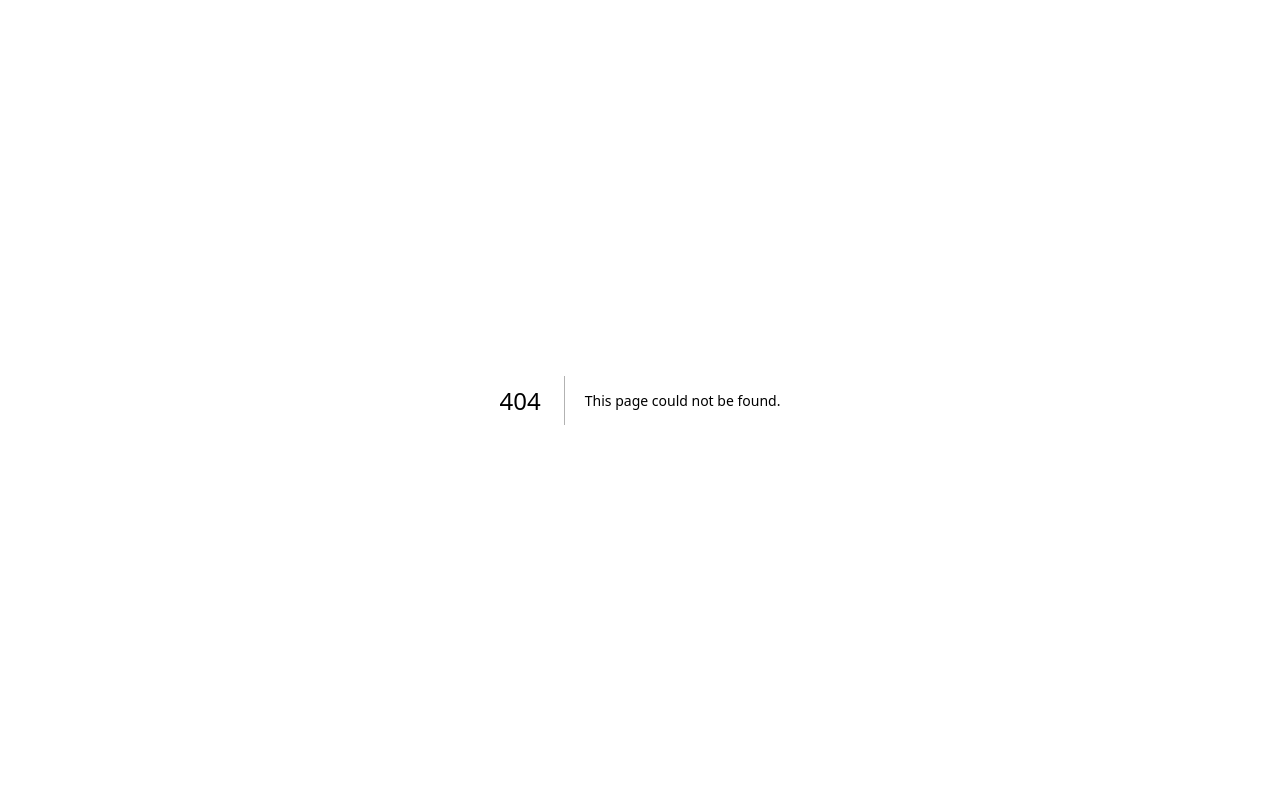
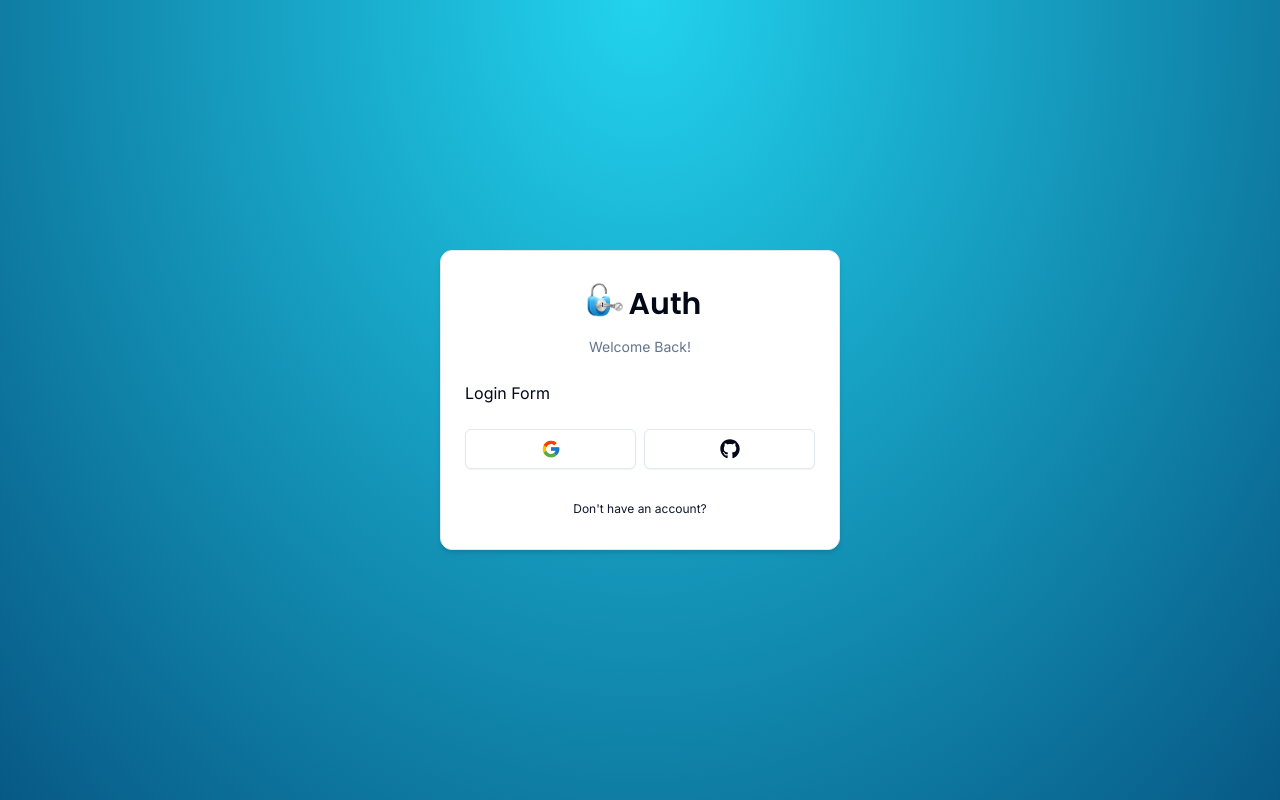
Before and after one commit to zntb/next-auth-v5-tutorial, a Next.js app: page /auth/login in a window 1280 px wide. Before the commit this address had no page. Built offline with nearby package versions, Linux system fonts and the light colour scheme.

Commit message:
Add Login Form

```diff
--- /dev/null
+++ b/app/auth/layout.tsx
@@ -0,0 +1,9 @@
+const AuthLayout = ({ children }: { children: React.ReactNode }) => {
+  return (
+    <div className="h-full flex items-center justify-center bg-[radial-gradient(ellipse_at_top,_var(--tw-gradient-stops))] from-cyan-400 to-sky-800">
+      {children}
+    </div>
+  );
+};
+
+export default AuthLayout;
--- /dev/null
+++ b/app/auth/login/page.tsx
@@ -0,0 +1,7 @@
+import { LoginForm } from '@/components/auth/login-form';
+
+const LoginPage = () => {
+  return <LoginForm />;
+};
+
+export default LoginPage;
--- a/app/page.tsx
+++ b/app/page.tsx
@@ -1,4 +1,4 @@
-import lock from '../public/lock.png';
+import lock from '@/public/images/lock.png';
 import Image from 'next/image';
 import { Button } from '@/components/ui/button';
 import { Poppins } from 'next/font/google';
--- /dev/null
+++ b/components/auth/back-button.tsx
@@ -0,0 +1,16 @@
+'use client';
+import Link from 'next/link';
+import { Button } from '../ui/button';
+
+interface BackButtonProps {
+  href: string;
+  label: string;
+}
+
+export const BackButton = ({ href, label }: BackButtonProps) => {
+  return (
+    <Button variant="link" className="font-normal w-full" size="sm" asChild>
+      <Link href={href}>{label}</Link>
+    </Button>
+  );
+};
--- /dev/null
+++ b/components/auth/card-wrapper.tsx
@@ -0,0 +1,39 @@
+'use client';
+
+import { Card, CardContent, CardHeader, CardFooter } from '../ui/card';
+import { BackButton } from './back-button';
+import { Header } from './header';
+import { Social } from './social';
+
+interface CardWrapperProps {
+  children: React.ReactNode;
+  headerLabel: string;
+  backButtonLabel: string;
+  backButtonHref: string;
+  showSocial?: boolean;
+}
+
+export const CardWrapper = ({
+  children,
+  headerLabel,
+  backButtonLabel,
+  backButtonHref,
+  showSocial,
+}: CardWrapperProps) => {
+  return (
+    <Card className="w-[400px] shadow-md">
+      <CardHeader>
+        <Header label={headerLabel} />
+      </CardHeader>
+      <CardContent>{children}</CardContent>
+      {showSocial && (
+        <CardFooter>
+          <Social />
+        </CardFooter>
+      )}
+      <CardFooter>
+        <BackButton label={backButtonLabel} href={backButtonHref} />
+      </CardFooter>
+    </Card>
+  );
+};
--- /dev/null
+++ b/components/auth/header.tsx
@@ -0,0 +1,24 @@
+import { Poppins } from 'next/font/google';
+import { cn } from '@/lib/utils';
+import lock from '@/public/images/lock.png';
+import Image from 'next/image';
+
+const font = Poppins({ subsets: ['latin'], weight: '600' });
+
+interface HeaderProps {
+  label: string;
+}
+
+export const Header = ({ label }: HeaderProps) => {
+  return (
+    <div className="w-full flex flex-col gap-y-4 items-center justify-center">
+      <h1 className={cn('text-3xl font-semibold', font.className)}>
+        <span className="relative inline-block mb-[-0.7rem]">
+          <Image src={lock} alt="lock" width={50} height={50} />
+        </span>
+        Auth
+      </h1>
+      <p className="text-muted-foreground text-sm">{label}</p>
+    </div>
+  );
+};
--- /dev/null
+++ b/components/auth/login-form.tsx
@@ -0,0 +1,14 @@
+import { CardWrapper } from './card-wrapper';
+
+export const LoginForm = () => {
+  return (
+    <CardWrapper
+      headerLabel="Welcome Back!"
+      backButtonLabel="Don't have an account?"
+      backButtonHref="/auth/register"
+      showSocial
+    >
+      Login Form
+    </CardWrapper>
+  );
+};
--- /dev/null
+++ b/components/auth/social.tsx
@@ -0,0 +1,18 @@
+'use client';
+
+import { FcGoogle } from 'react-icons/fc';
+import { FaGithub } from 'react-icons/fa';
+import { Button } from '../ui/button';
+
+export const Social = () => {
+  return (
+    <div className="flex items-center w-full gap-x-2">
+      <Button size="lg" className="w-full" variant="outline" onClick={() => {}}>
+        <FcGoogle className="w-5 h-5" />
+      </Button>
+      <Button size="lg" className="w-full" variant="outline" onClick={() => {}}>
+        <FaGithub className="w-5 h-5" />
+      </Button>
+    </div>
+  );
+};
--- /dev/null
+++ b/components/ui/card.tsx
@@ -0,0 +1,76 @@
+import * as React from "react"
+
+import { cn } from "@/lib/utils"
+
+const Card = React.forwardRef<
+  HTMLDivElement,
+  React.HTMLAttributes<HTMLDivElement>
+>(({ className, ...props }, ref) => (
+  <div
+    ref={ref}
+    className={cn(
+      "rounded-xl border bg-card text-card-foreground shadow",
+      className
+    )}
+    {...props}
+  />
+))
+Card.displayName = "Card"
+
+const CardHeader = React.forwardRef<
+  HTMLDivElement,
+  React.HTMLAttributes<HTMLDivElement>
+>(({ className, ...props }, ref) => (
+  <div
+    ref={ref}
+    className={cn("flex flex-col space-y-1.5 p-6", className)}
+    {...props}
+  />
+))
+CardHeader.displayName = "CardHeader"
+
+const CardTitle = React.forwardRef<
+  HTMLParagraphElement,
+  React.HTMLAttributes<HTMLHeadingElement>
+>(({ className, ...props }, ref) => (
+  <h3
+    ref={ref}
+    className={cn("font-semibold leading-none tracking-tight", className)}
+    {...props}
+  />
+))
+CardTitle.displayName = "CardTitle"
+
+const CardDescription = React.forwardRef<
+  HTMLParagraphElement,
+  React.HTMLAttributes<HTMLParagraphElement>
+>(({ className, ...props }, ref) => (
+  <p
+    ref={ref}
+    className={cn("text-sm text-muted-foreground", className)}
+    {...props}
+  />
+))
+CardDescription.displayName = "CardDescription"
+
+const CardContent = React.forwardRef<
+  HTMLDivElement,
+  React.HTMLAttributes<HTMLDivElement>
+>(({ className, ...props }, ref) => (
+  <div ref={ref} className={cn("p-6 pt-0", className)} {...props} />
+))
+CardContent.displayName = "CardContent"
+
+const CardFooter = React.forwardRef<
+  HTMLDivElement,
+  React.HTMLAttributes<HTMLDivElement>
+>(({ className, ...props }, ref) => (
+  <div
+    ref={ref}
+    className={cn("flex items-center p-6 pt-0", className)}
+    {...props}
+  />
+))
+CardFooter.displayName = "CardFooter"
+
+export { Card, CardHeader, CardFooter, CardTitle, CardDescription, CardContent }
--- a/package.json
+++ b/package.json
@@ -16,6 +16,7 @@
     "next": "14.1.4",
     "react": "^18",
     "react-dom": "^18",
+    "react-icons": "^5.0.1",
     "tailwind-merge": "^2.2.2",
     "tailwindcss-animate": "^1.0.7"
   },
```
Also changed, not shown: public/images/lock.png (renamed from public/lock.png), 1 other file (tests, documents, lock files or other folders).
